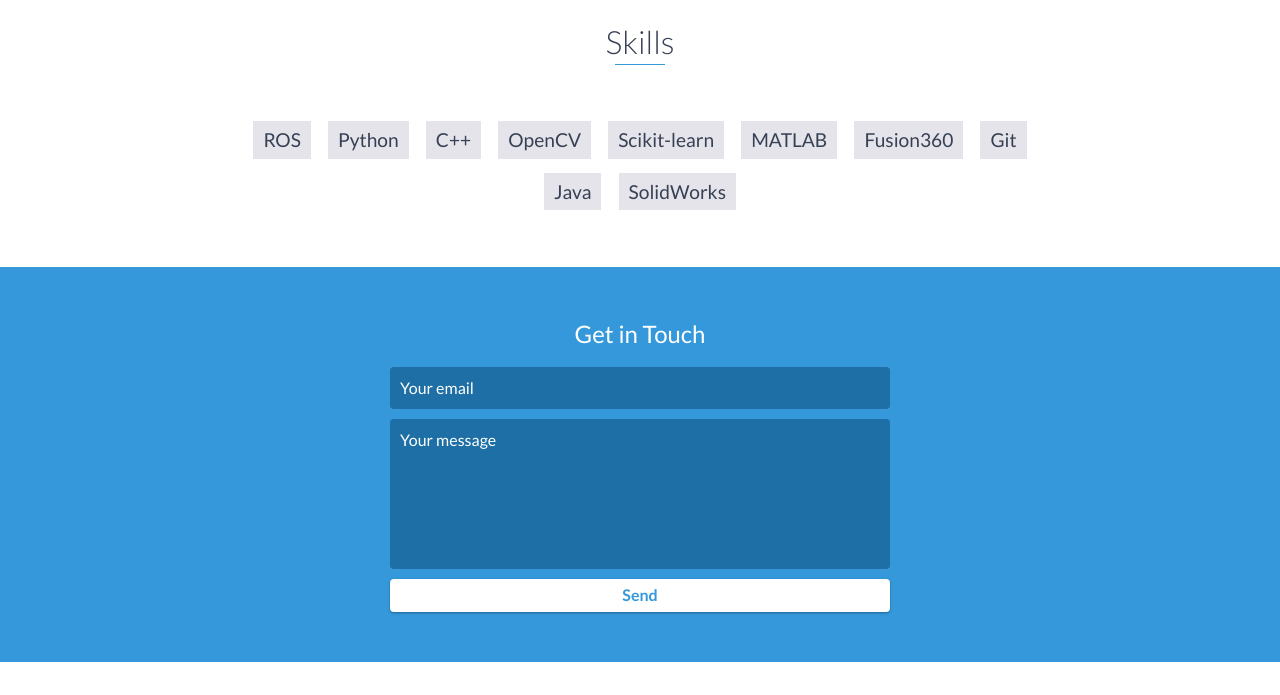
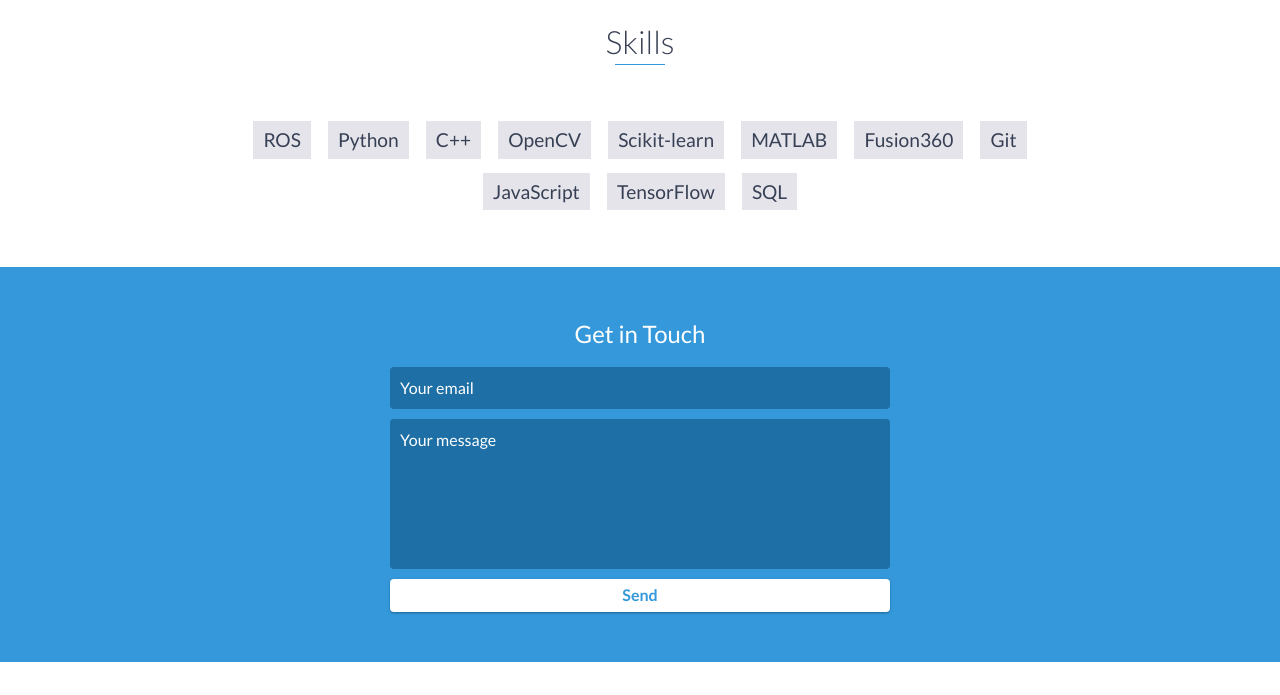
Before and after one commit to RodrigoCatto/RodrigoCatto.github.io, a website: page index.html in a window 1280 px wide. Shown: the part 3045-3740 px from the top of the page. Drawn offline with nearby package versions, Linux system fonts and the light colour scheme.

Commit message:
Update index.html

```diff
--- a/index.html
+++ b/index.html
@@ -202,8 +202,9 @@
                     <li>MATLAB</li>
                     <li>Fusion360</li>
                     <li>Git</li>
-                    <li>Java</li>
-                    <li>SolidWorks</li>
+                    <li>JavaScript</li>
+                    <li>TensorFlow</li>
+		    <li>SQL</li>
                 </ul>
             </div>
             <!-- End #skills -->
```
